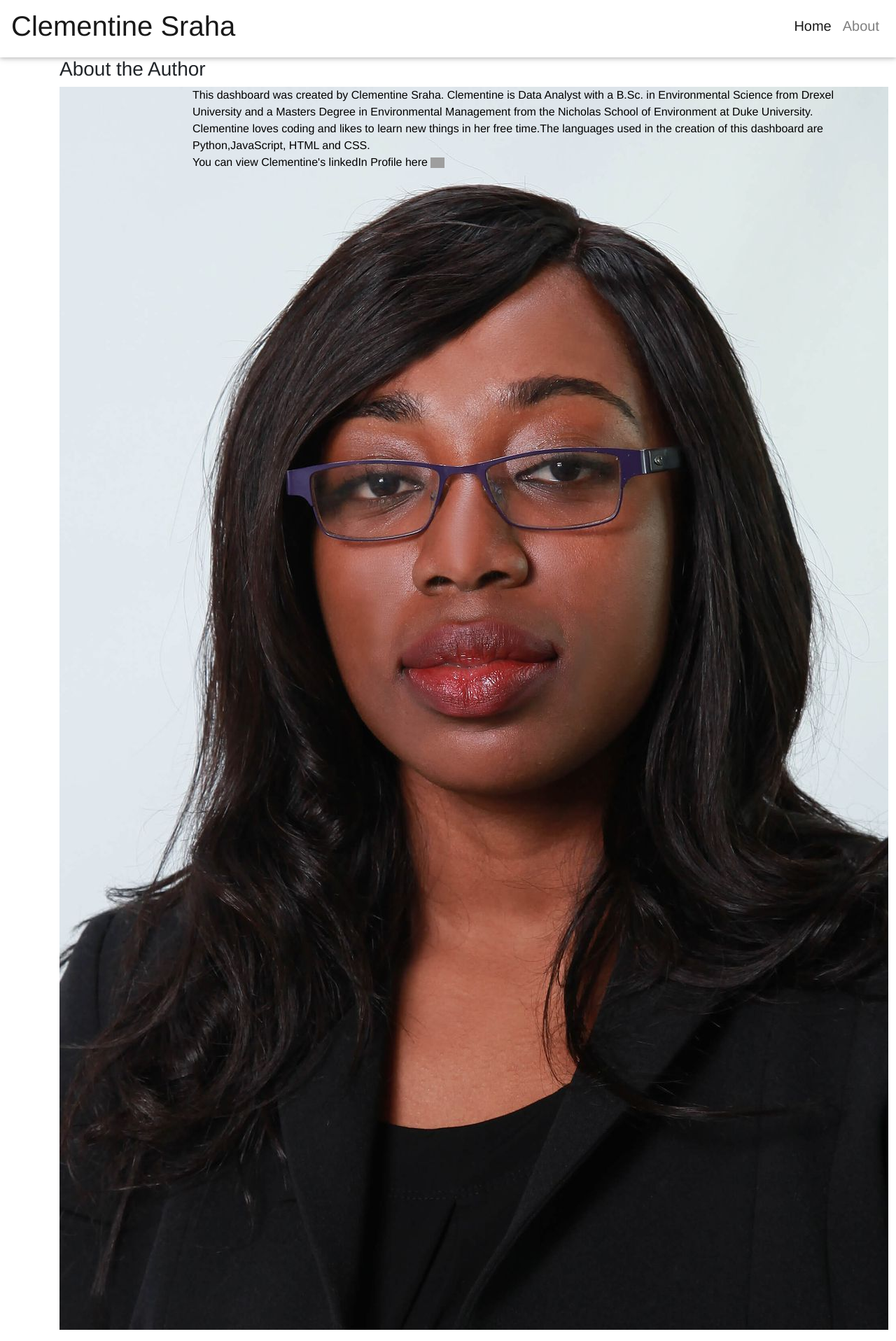
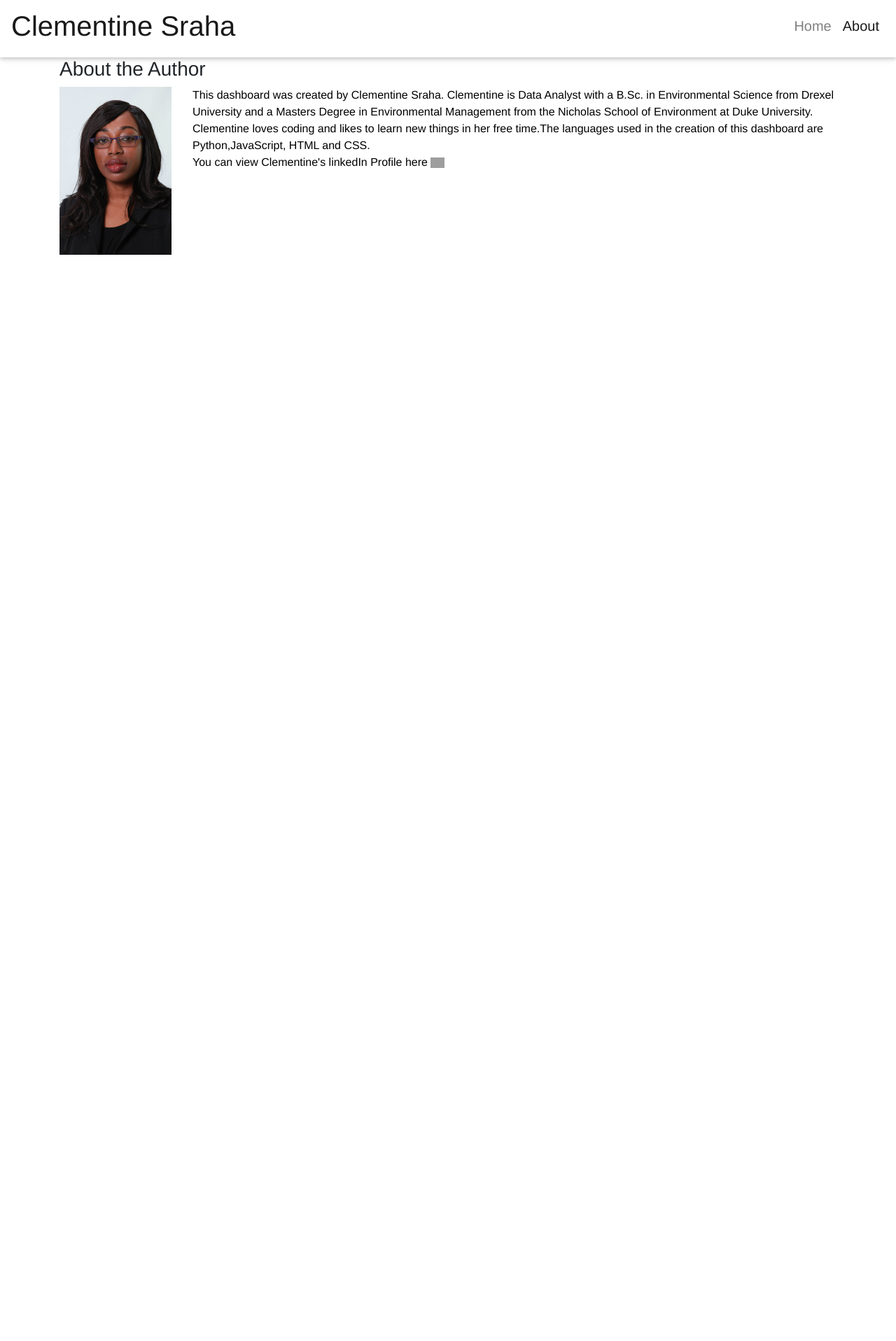
Before and after one commit to clemiblac/Portfolio, a Flask app: page /about in a window 1280 px wide. Shown: the whole page at 70% size. After the commit the page ends 364 px from the top, so only its background shows below. Run offline with Flask 2, Linux system fonts and the light colour scheme; some libraries are stand-ins or nearby versions; grey boxes are pictures that could not be loaded.

Commit message:
updating bio stylesheet

```diff
--- a/static/css/style.css
+++ b/static/css/style.css
@@ -14,3 +14,8 @@
 p{
     color:#000000;
 }
+
+img {
+    max-width: 100%;
+    height: auto;
+  }
--- a/templates/about.html
+++ b/templates/about.html
@@ -18,7 +18,7 @@
     <link href="https://cdnjs.cloudflare.com/ajax/libs/mdbootstrap/4.19.1/css/mdb.min.css" rel="stylesheet">
 
     <!--MODIFIED THE HREF FOR THE CSS FILE-->
-    <link rel="stylesheet" href="{{url_for ('static',filename='css/style.css')}}">
+    <link rel="stylesheet" href="{{url_for('static',filename='/css/style.css') }}">
 
     <title>C.Sraha</title>
 
@@ -35,8 +35,8 @@
       </button>
       <div class="collapse navbar-collapse" id="navbarNavAltMarkup">
           <div class="navbar-nav ml-auto">
-            <a class="nav-item nav-link active" href="{{ url_for('home') }}"><h5>Home</h5> <span class="sr-only">(current)</span></a>
-            <a class="nav-item nav-link" href="{{ url_for('about') }}">
+            <a class="nav-item nav-link" href="{{ url_for('home') }}"><h5>Home</h5> <span class="sr-only">(current)</span></a>
+            <a class="nav-item nav-link active" href="{{ url_for('about') }}">
                 <h5 href="{{ url_for('about') }}">About</h5>
             </a>
           </div>
--- a/templates/index.html
+++ b/templates/index.html
@@ -19,7 +19,7 @@
         <link href="https://cdnjs.cloudflare.com/ajax/libs/mdbootstrap/4.19.1/css/mdb.min.css" rel="stylesheet">
 
         <!--MODIFIED THE HREF FOR THE CSS FILE-->
-        <link rel="stylesheet" href="{{url_for ('static',filename='css/style.css')}}">
+        <link rel="stylesheet" href="{{url_for ('static',filename='/css/style.css')}}">
 
         <title>Clementine Sraha Portfolio</title>
         <link rel="shortcut icon" type="image/x-icon" href="">
@@ -119,8 +119,6 @@
         </div>
 
 
-        <!--<script src="../static/js/config.js"></script>-->
-        <script src="../static/js/app.js"></script>
 
         <!-- Optional JavaScript -->
         <!-- jQuery first, then Popper.js, then Bootstrap JS -->
```
